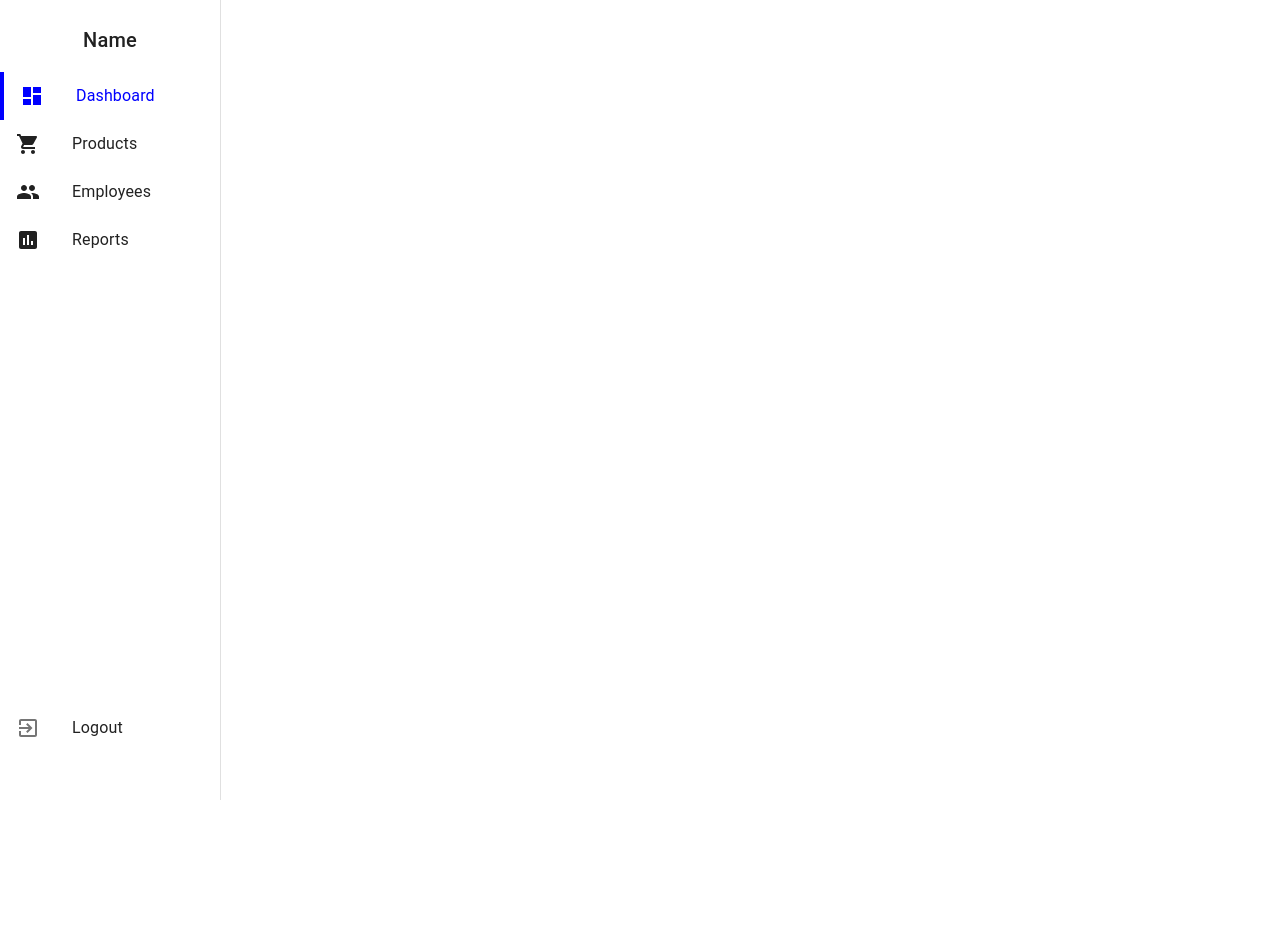
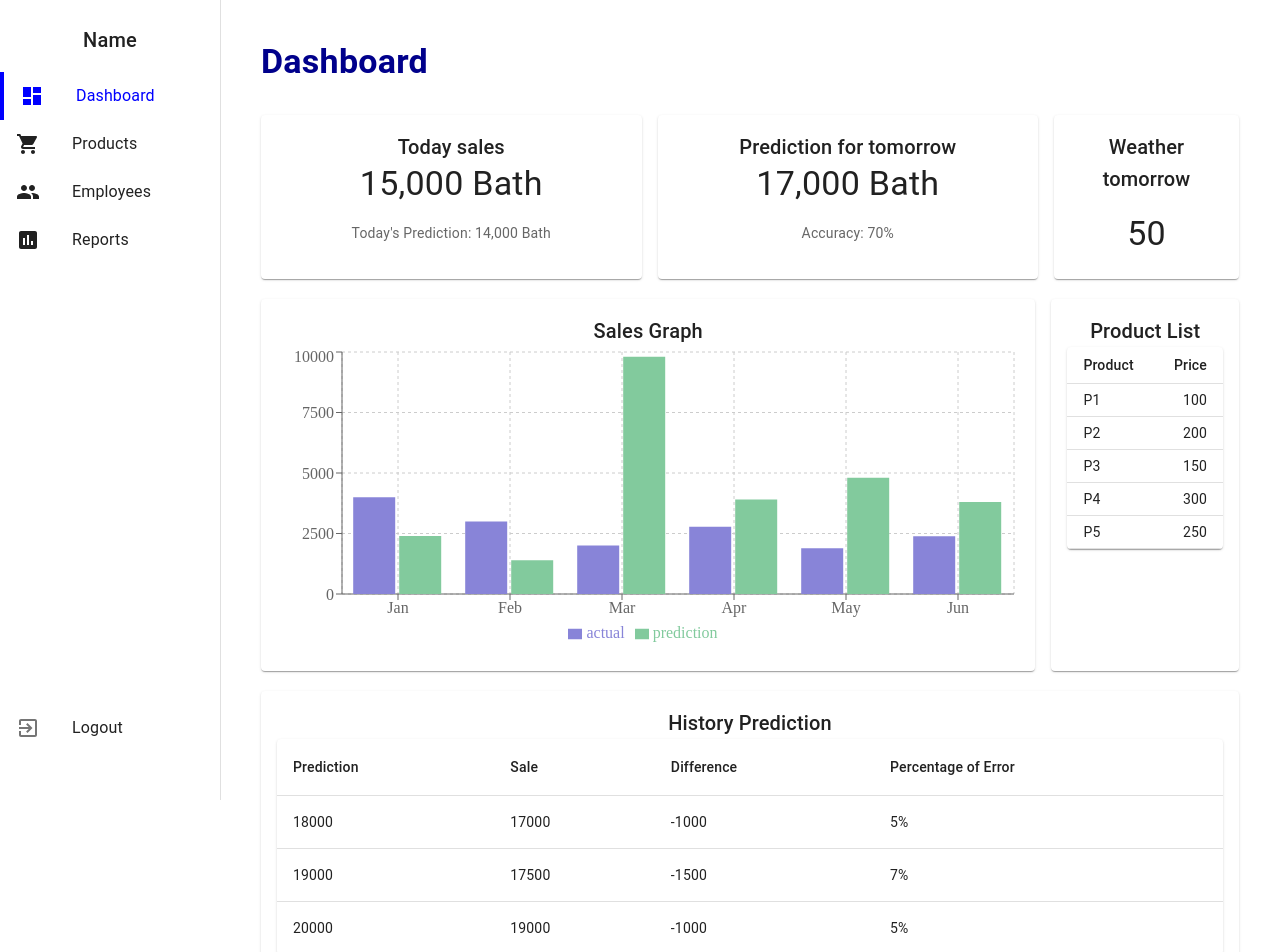
Before and after one commit to tanaphatr/Termproject, a React (Vite) app in the folder PJfont/: page /Dashboard in a window 1280 px wide. Shown: the top 952 px of the page. Before the commit the page ends 800 px from the top, so only its background shows below. Built offline with nearby package versions, Linux system fonts and the light colour scheme.

Commit message:
Dashboad+Path

```diff
--- a/PJfont/package.json
+++ b/PJfont/package.json
@@ -12,6 +12,7 @@
   "dependencies": {
     "@emotion/react": "^11.13.3",
     "@emotion/styled": "^11.13.0",
+    "@mui/icons-material": "^6.1.1",
     "@mui/material": "^6.1.1",
     "axios": "^1.7.7",
     "cors": "^2.8.5",
--- a/PJfont/src/App.jsx
+++ b/PJfont/src/App.jsx
@@ -1,11 +1,12 @@
 import { useState } from 'react'
 import './App.css'
 import Sidebar from './Tool/Sidebar'
+import Dashboard from './Dashboard/Dashboard'
 
 function App() {
   return (
     <div className="App">
-      <Sidebar/>
+      <Dashboard/>
     </div>
   )
 }
--- /dev/null
+++ b/PJfont/src/Dashboard/Component/HistoryTable.jsx
@@ -0,0 +1,36 @@
+import React from 'react';
+import { Card, CardContent, Table, TableBody, TableCell, TableContainer, TableHead, TableRow, Paper, Typography } from '@mui/material';
+
+const HistoryTable = ({ historyData }) => {
+    return (
+        <Card style={{ flex: '1 1 calc(100% - 16px)' }}>
+            <CardContent>
+                <Typography variant="h6">History Prediction</Typography>
+                <TableContainer component={Paper}>
+                    <Table>
+                        <TableHead>
+                            <TableRow>
+                                <TableCell>Prediction</TableCell>
+                                <TableCell>Sale</TableCell>
+                                <TableCell>Difference</TableCell>
+                                <TableCell>Percentage of Error</TableCell>
+                            </TableRow>
+                        </TableHead>
+                        <TableBody>
+                            {historyData.map((row, index) => (
+                                <TableRow key={index}>
+                                    <TableCell>{row.prediction}</TableCell>
+                                    <TableCell>{row.sale}</TableCell>
+                                    <TableCell>{row.difference}</TableCell>
+                                    <TableCell>{row.percentageOfError}</TableCell>
+                                </TableRow>
+                            ))}
+                        </TableBody>
+                    </Table>
+                </TableContainer>
+            </CardContent>
+        </Card>
+    );
+};
+
+export default HistoryTable;
--- /dev/null
+++ b/PJfont/src/Dashboard/Component/PredictionCard.jsx
@@ -0,0 +1,17 @@
+import React from 'react';
+import { Card, CardContent, Typography } from '@mui/material';
+
+const PredictionCard = ({ title, amount, accuracy }) => {
+    return (
+        <Card style={{ flex: '1 1 calc(40% - 16px)' }}>
+            <CardContent>
+                <Typography variant="h6">{title}</Typography>
+                <Typography variant="h4">{amount}</Typography>
+                <br />
+                <Typography variant="body2" color="textSecondary">Accuracy: {accuracy}</Typography>
+            </CardContent>
+        </Card>
+    );
+};
+
+export default PredictionCard;
--- /dev/null
+++ b/PJfont/src/Dashboard/Component/ProductTable.jsx
@@ -0,0 +1,32 @@
+import React from 'react';
+import { Card, CardContent, Table, TableBody, TableCell, TableContainer, TableHead, TableRow, Paper, Typography } from '@mui/material';
+
+const ProductTable = ({ products }) => {
+    return (
+        <Card style={{ flex: '1 1 calc(20% - 16px)' }}>
+            <CardContent>
+                <Typography variant="h6">Product List</Typography>
+                <TableContainer component={Paper}>
+                    <Table size="small">
+                        <TableHead>
+                            <TableRow>
+                                <TableCell>Product</TableCell>
+                                <TableCell align="right">Price</TableCell>
+                            </TableRow>
+                        </TableHead>
+                        <TableBody>
+                            {products.map((product, index) => (
+                                <TableRow key={index}>
+                                    <TableCell>{product.name}</TableCell>
+                                    <TableCell align="right">{product.price}</TableCell>
+                                </TableRow>
+                            ))}
+                        </TableBody>
+                    </Table>
+                </TableContainer>
+            </CardContent>
+        </Card>
+    );
+};
+
+export default ProductTable;
--- /dev/null
+++ b/PJfont/src/Dashboard/Component/SalesCard.jsx
@@ -0,0 +1,17 @@
+import React from 'react';
+import { Card, CardContent, Typography } from '@mui/material';
+
+const SalesCard = ({ title, amount, prediction, subtitle }) => {
+    return (
+        <Card style={{ flex: '1 1 calc(40% - 16px)' }}>
+            <CardContent>
+                <Typography variant="h6">{title}</Typography>
+                <Typography variant="h4">{amount}</Typography>
+                <br />
+                <Typography variant="body2" color="textSecondary">{subtitle}: {prediction}</Typography>
+            </CardContent>
+        </Card>
+    );
+};
+
+export default SalesCard;
--- /dev/null
+++ b/PJfont/src/Dashboard/Component/SalesGraph.jsx
@@ -0,0 +1,26 @@
+import React from 'react';
+import { BarChart, Bar, XAxis, YAxis, CartesianGrid, Tooltip, Legend, ResponsiveContainer } from 'recharts';
+import { Card, CardContent, Typography } from '@mui/material';
+
+const SalesGraph = ({ data }) => {
+    return (
+        <Card style={{ flex: '1 1 calc(80% - 16px)' }}>
+            <CardContent>
+                <Typography variant="h6">Sales Graph</Typography>
+                <ResponsiveContainer width="100%" height={300}>
+                    <BarChart data={data}>
+                        <CartesianGrid strokeDasharray="3 3" />
+                        <XAxis dataKey="name" />
+                        <YAxis />
+                        <Tooltip />
+                        <Legend />
+                        <Bar dataKey="actual" fill="#8884d8" />
+                        <Bar dataKey="prediction" fill="#82ca9d" />
+                    </BarChart>
+                </ResponsiveContainer>
+            </CardContent>
+        </Card>
+    );
+};
+
+export default SalesGraph;
--- /dev/null
+++ b/PJfont/src/Dashboard/Component/WeatherCard.jsx
@@ -0,0 +1,16 @@
+import React from 'react';
+import { Card, CardContent, Typography } from '@mui/material';
+
+const WeatherCard = ({ title, temperature }) => {
+    return (
+        <Card style={{ flex: '1 1 calc(20% - 16px)' }}>
+            <CardContent>
+                <Typography variant="h6">{title}</Typography>
+                <br />
+                <Typography variant="h4">{temperature}</Typography>
+            </CardContent>
+        </Card>
+    );
+};
+
+export default WeatherCard;
--- /dev/null
+++ b/PJfont/src/Dashboard/Dashboard.jsx
@@ -0,0 +1,57 @@
+import React from 'react';
+import { Typography } from '@mui/material';
+import Sidebar from '../Tool/Sidebar';
+import SalesCard from './Component/SalesCard';
+import PredictionCard from './Component/PredictionCard';
+import WeatherCard from './Component/WeatherCard';
+import SalesGraph from './Component/SalesGraph';
+import ProductTable from './Component/ProductTable';
+import HistoryTable from './Component/HistoryTable';
+
+const data = [
+    { name: 'Jan', actual: 4000, prediction: 2400 },
+    { name: 'Feb', actual: 3000, prediction: 1398 },
+    { name: 'Mar', actual: 2000, prediction: 9800 },
+    { name: 'Apr', actual: 2780, prediction: 3908 },
+    { name: 'May', actual: 1890, prediction: 4800 },
+    { name: 'Jun', actual: 2390, prediction: 3800 },
+];
+
+const historyData = [
+    { prediction: 18000, sale: 17000, difference: -1000, percentageOfError: '5%' },
+    { prediction: 19000, sale: 17500, difference: -1500, percentageOfError: '7%' },
+    { prediction: 20000, sale: 19000, difference: -1000, percentageOfError: '5%' },
+];
+
+const productList = [
+    { name: 'P1', price: 100 },
+    { name: 'P2', price: 200 },
+    { name: 'P3', price: 150 },
+    { name: 'P4', price: 300 },
+    { name: 'P5', price: 250 },
+];
+
+const Index = () => {
+    return (
+        <div style={{ display: 'flex' }}>
+            <Sidebar />
+            <div style={{ padding: '1px', flexGrow: 1, display: 'flex', flexDirection: 'column', gap: '20px' }}>
+                <Typography variant="h4" gutterBottom sx={{ textAlign: 'left', color: 'darkblue', fontWeight: 'bold' }}>Dashboard</Typography>
+                <div style={{ display: 'flex', flexWrap: 'wrap', gap: '16px' }}>
+                    <SalesCard title="Today sales" amount="15,000 Bath" prediction="14,000 Bath" subtitle="Today's Prediction" />
+                    <PredictionCard title="Prediction for tomorrow" amount="17,000 Bath" accuracy="70%" />
+                    <WeatherCard title="Weather tomorrow" temperature="50" />
+                </div>
+                <div style={{ display: 'flex', flexWrap: 'wrap', gap: '16px' }}>
+                    <SalesGraph data={data} />
+                    <ProductTable products={productList} />
+                </div>
+                <div style={{ display: 'flex', flexWrap: 'wrap', gap: '16px' }}>
+                    <HistoryTable historyData={historyData} />
+                </div>
+            </div>
+        </div>
+    );
+};
+
+export default Index;
--- a/PJfont/src/main.jsx
+++ b/PJfont/src/main.jsx
@@ -1,12 +1,17 @@
 import React from 'react';
-import ReactDOM from 'react-dom/client';
-import { BrowserRouter } from 'react-router-dom';
-import App from './App';
+import { createRoot } from 'react-dom/client';
+import { BrowserRouter as Router, Routes, Route } from 'react-router-dom';
 
-const root = ReactDOM.createRoot(document.getElementById('root'));
+import Dashboard from './Dashboard/Dashboard'; // Adjust the import path as needed
+import Home from './App'; // Example home component, adjust as necessary
 
-root.render(
-  <BrowserRouter>
-    <App />
-  </BrowserRouter>
+createRoot(document.getElementById('root')).render(
+  <React.StrictMode>
+    <Router>
+      <Routes>
+        <Route path="/" element={<Home />} />
+        <Route path="/Dashboard" element={<Dashboard/>} />
+      </Routes>
+    </Router>
+  </React.StrictMode>
 );
```
Also changed, not shown: 1 other file (tests, documents, lock files or other folders).
